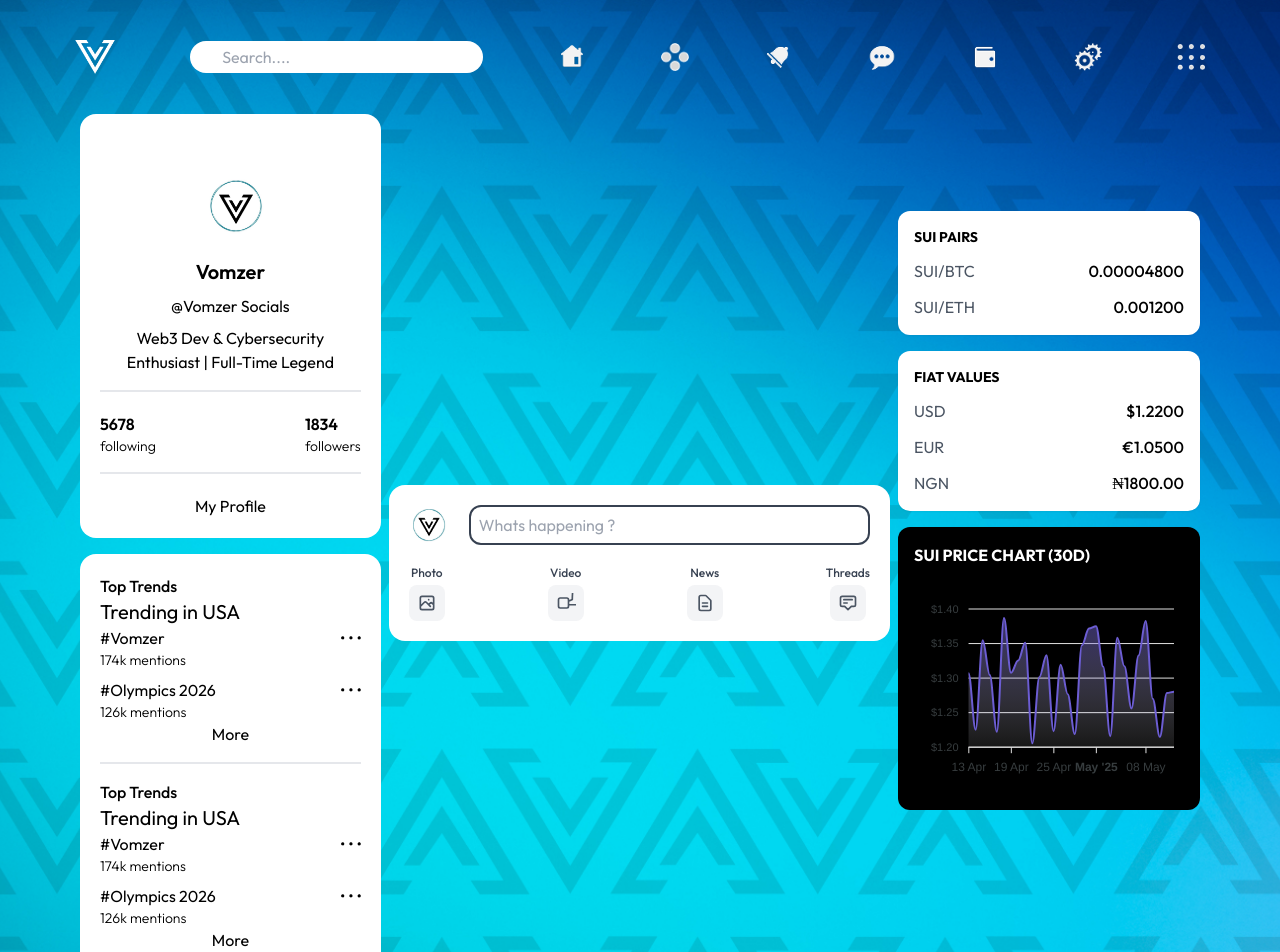
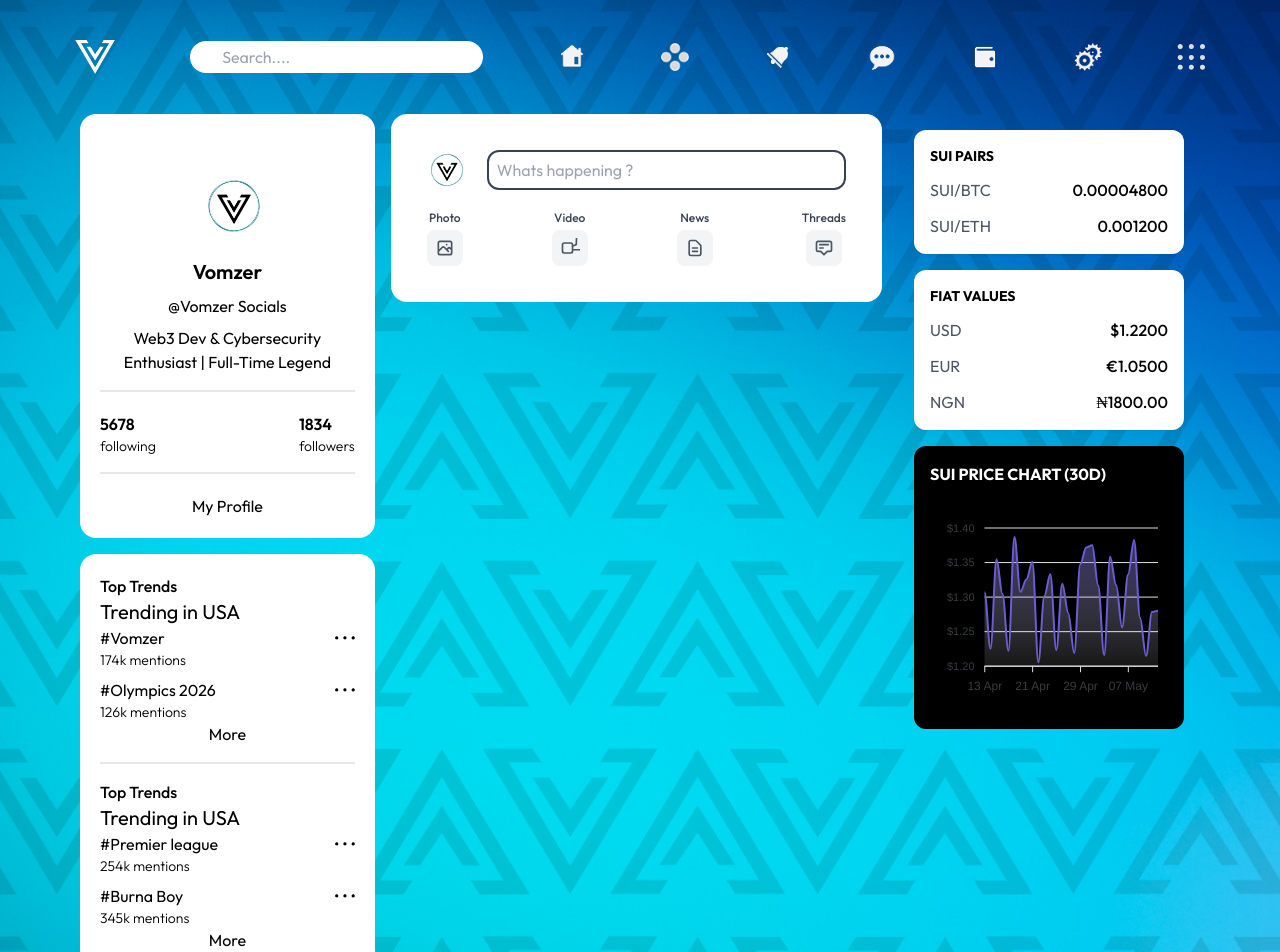
Before and after one commit to Project-Vomzer/Front_end, a React (Vite) app in the folder Vomzer_sui_socials/: page / in a window 1280 px wide. Shown: the top 952 px of the page. Built offline with nearby package versions, Linux system fonts and the light colour scheme.

Commit message:
Vomzer Sui

```diff
--- a/Vomzer_sui_socials/src/components/Feeds.jsx
+++ b/Vomzer_sui_socials/src/components/Feeds.jsx
@@ -3,7 +3,7 @@ import { assets } from '../assets/assets'
 
 const Feeds = () => {
   return (
-    <div className='bg-white rounded-2xl w-full md:w-[45%]'>
+    <div className='bg-white rounded-2xl p-4'>
       <div>
         <div className='flex p-5 gap-5'>
           <img className='w-10 rounded-full' src={assets.logo} alt="" />
@@ -13,7 +13,6 @@ const Feeds = () => {
             placeholder='Whats happening ?'
           />
         </div>
-
 
         <div className='flex justify-between px-5 pb-5 gap-4'>
           <label className='flex flex-col items-center cursor-pointer'>
--- a/Vomzer_sui_socials/src/components/Sui.jsx
+++ b/Vomzer_sui_socials/src/components/Sui.jsx
@@ -10,7 +10,6 @@ const Sui = () => {
   const [loading, setLoading] = useState(true);
   const [error, setError] = useState(null);
   const [retryCount, setRetryCount] = useState(0);
-
 
   const USE_MOCK_DATA = import.meta.env.DEV;
   const API_RETRY_DELAY = 60000;
@@ -91,7 +90,6 @@ const Sui = () => {
       setError(error.message);
       setRetryCount(prev => prev + 1);
 
-
       if (retryCount >= 2) {
         setData(mockData);
       }
@@ -133,7 +131,7 @@ const Sui = () => {
 
   if (loading) {
     return (
-      <div className="space-y-4 p-4 h-[calc(100vh-4rem)] overflow-y-auto">
+      <div className="h-full space-y-4 p-4">
         {[...Array(3)].map((_, i) => (
           <div key={i} className="bg-white rounded-xl p-4 shadow-sm h-40 flex items-center justify-center animate-pulse">
             Loading data...
@@ -144,7 +142,7 @@ const Sui = () => {
   }
 
   return (
-    <div className="space-y-4 pt-4 h-[calc(100vh-4rem)] md:w-[27%] w-full">
+    <div className="h-full space-y-4 overflow-y-auto p-4">
       {error && (
         <div className="bg-yellow-50 border-l-4 border-yellow-400 p-4 rounded-lg">
           <div className="flex">
--- a/Vomzer_sui_socials/src/components/Trends.jsx
+++ b/Vomzer_sui_socials/src/components/Trends.jsx
@@ -3,15 +3,12 @@ import { assets } from '../assets/assets'
 import { VomzerContext } from '../context/VomzerContext'
 
 const Trends = () => {
-
   const {followers, following} = useContext(VomzerContext)
 
-
   return (
-    <>
-    {/* ...........Profile........... */}
-    <div className=' w-full md:w-[27%] space-y-4 pb-10'>
-      <div className='bg-white rounded-2xl p-5'>
+    <div className='h-full space-y-4'>
+      {/* Profile Section */}
+      <div className='bg-white rounded-2xl p-5 h-auto'>
         <img className='w-16 pt-10 ml-[40%]' src={assets.logo} alt="" />
         <h1 className='text-xl font-semibold text-center mt-5'>Vomzer</h1>
         <p className='text-md text-center mt-2'>@Vomzer Socials</p>
@@ -31,8 +28,8 @@ const Trends = () => {
         <p className='text-md text-center pt-5'>My Profile</p>
       </div>
 
-      {/* ..........Trends......... */}
-      <div className='bg-white rounded-2xl p-5'>
+      {/* Trends Section */}
+      <div className='bg-white rounded-2xl p-5 h-auto'>
         <p className='text-md font-medium'>Top Trends</p>
         <p className='text-xl font-normal'>Trending in USA</p>
         <div className='flex items-center justify-between'>
@@ -50,19 +47,18 @@ const Trends = () => {
         <p className='text-md font-medium'>Top Trends</p>
         <p className='text-xl font-normal'>Trending in USA</p>
         <div className='flex items-center justify-between'>
-          <p>#Vomzer</p>
+          <p>#Premier league</p>
           <img src={assets.threedots} alt="" />
         </div>
-        <p className='text-sm font-light'>174k mentions</p>
+        <p className='text-sm font-light'>254k mentions</p>
         <div className='flex items-center justify-between pt-2'>
-          <p>#Olympics 2026</p>
+          <p>#Burna Boy</p>
           <img src={assets.threedots} alt="" />
         </div>
-        <p className='text-sm font-light'>126k mentions</p>
+        <p className='text-sm font-light'>345k mentions</p>
         <p className='text-center'>More</p>
       </div>
     </div>
-    </>
   )
 }
 
--- a/Vomzer_sui_socials/src/pages/Home.jsx
+++ b/Vomzer_sui_socials/src/pages/Home.jsx
@@ -5,10 +5,16 @@ import Sui from '../components/Sui'
 
 const Home = () => {
   return (
-    <div className='flex md:flex-row flex-col items-center justify-between md:gap-2 gap-10 container pt-10'>
-      <Trends/>
-      <Feeds/>
-      <Sui/>
+    <div className='flex md:flex-row flex-col items-stretch gap-4 container pt-10 pb-10'>
+      <div className='md:w-[27%] w-full'>
+        <Trends />
+      </div>
+      <div className='md:w-[45%] w-full'>
+        <Feeds />
+      </div>
+      <div className='md:w-[27%] w-full'>
+        <Sui />
+      </div>
     </div>
   )
 }
```
